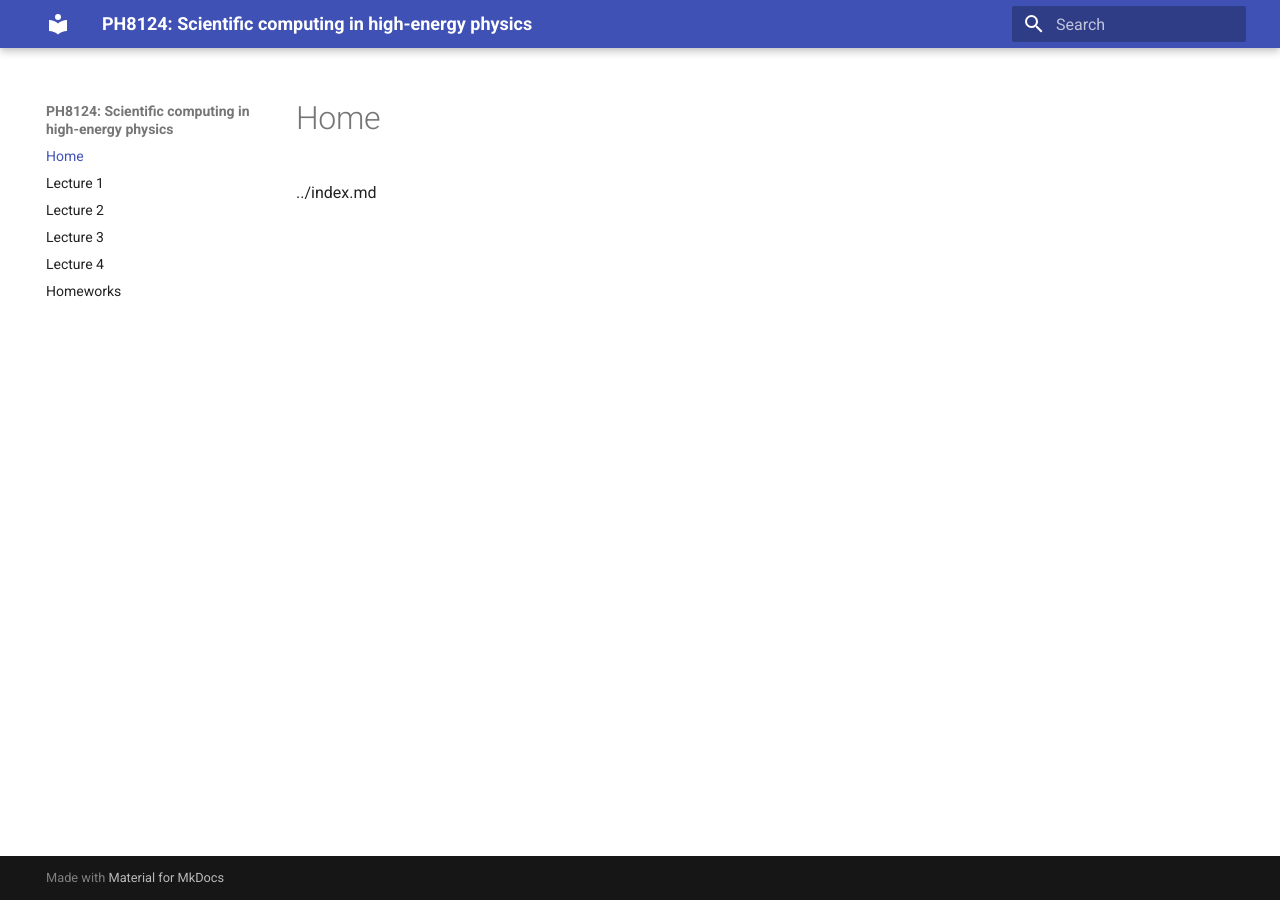
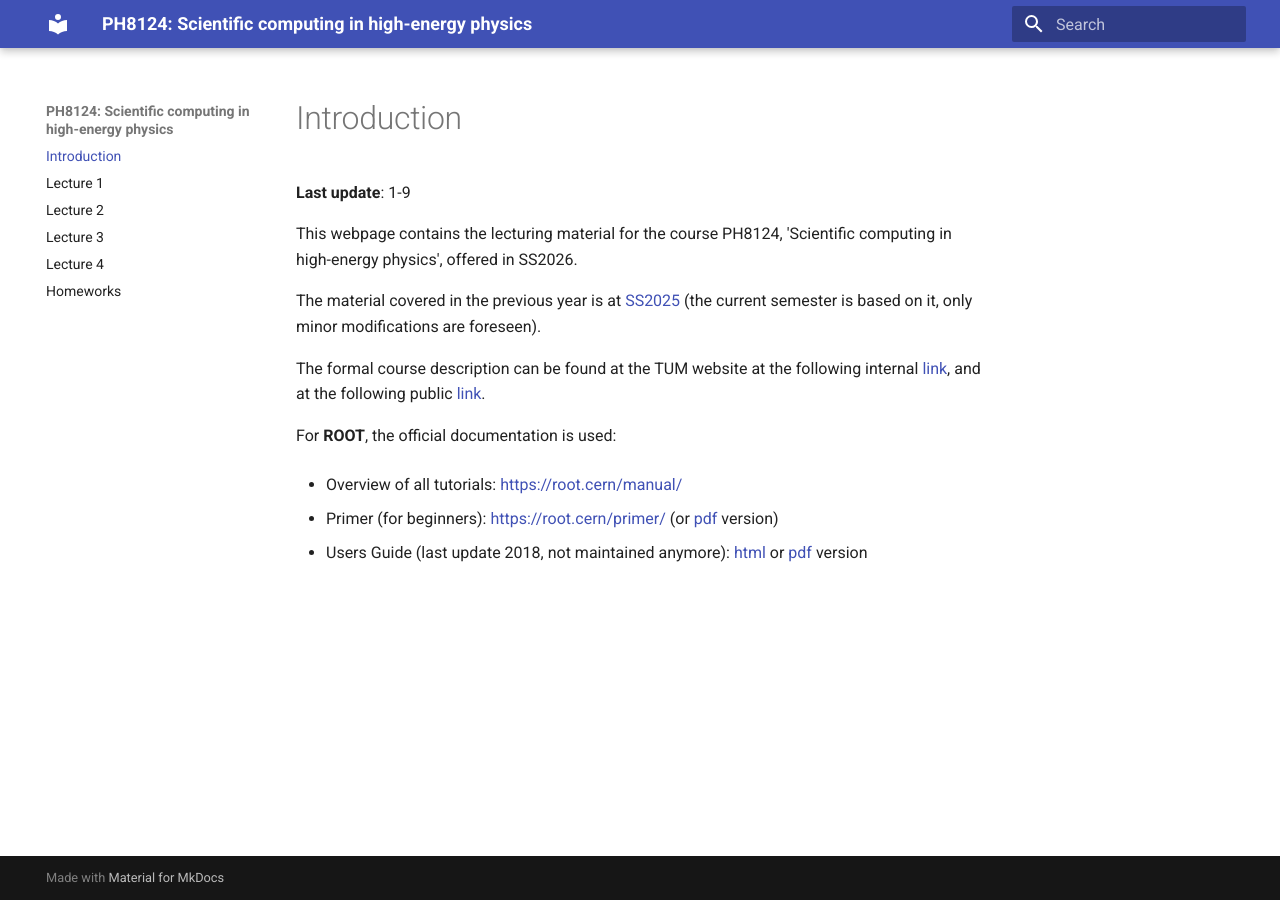
Before and after one commit to abilandz/ab, an MkDocs documentation site: the page built from docs/index.md, in a window 1280 px wide. Built offline with MkDocs 1.6.1 and Material for MkDocs 9.7.7, drawn with Linux system fonts in a browser that asks for light colours.

Commit message:
minor update

```diff
--- a/docs/hooks/conditional_nav.py
+++ b/docs/hooks/conditional_nav.py
@@ -7,7 +7,7 @@ def on_config(config):
 
     if theme_name == "mkdocs": # Navigation for "bootstrap" theme (the default theme, but I have to use "mkdocs", not "bootstrap" as the name here)
         config.nav = [
-            {"Home": "index.md"}, # this file "index.md" must be in docs/
+            {"Introduction": "index.md"}, # this file "index.md" must be in docs/
             {"Lecture 1": "Lecture_1.md"},
             {"Lecture 2": "Lecture_2.md"},
             {"Lecture 3": "Lecture_3.md"},
@@ -25,7 +25,7 @@ def on_config(config):
 
     elif theme_name == "material": # Navigation for "Material" theme
         config.nav = [
-            {"Home": "index.md"}, # this file "index.md" must be in docs/
+            {"Introduction": "index.md"}, # this file "index.md" must be in docs/
             {"Lecture 1": "Lecture_1.md"},
             {"Lecture 2": "Lecture_2.md"},
             {"Lecture 3": "Lecture_3.md"},
@@ -42,7 +42,7 @@ def on_config(config):
 
     elif theme_name == "readthedocs": # Different structure for "ReadTheDocs" theme
         config.nav = [
-            {"Home": "index.md"}, # this file "index.md" must be in docs/
+            {"Introduction": "index.md"}, # this file "index.md" must be in docs/
             {"Lecture 1": "Lecture_1.md"},
             {"Lecture 2": "Lecture_2.md"},
             {"Lecture 3": "Lecture_3.md"},
--- a/docs/index.md
+++ b/docs/index.md
@@ -1 +1,17 @@
-../index.md
+# Introduction
+
+**Last update**: 1-9
+
+This webpage contains the lecturing material for the course PH8124, 'Scientific computing in high-energy physics', offered in SS2026.
+
+The material covered in the previous year is at [SS2025]( https://abilandz.gitbook.io/ss2025 ) (the current semester is based on it, only minor modifications are foreseen).
+
+The formal course description can be found at the TUM website at the following internal [link]( https://app.srv.nat.tum.de/mhb/description?id=17361  ), and at the following public [link]( https://academics.nat.tum.de/org/mh/details/mod/PH8124/ ).
+
+For **ROOT**, the official documentation is used:
+
+* Overview of all tutorials: [https://root.cern/manual/](https://root.cern/manual/)
+
+* Primer (for beginners): [https://root.cern/primer/](https://root.cern/primer/) (or [pdf](https://cernbox.cern.ch/index.php/s/bmbmbqUMA1keZCH) version)
+
+* Users Guide (last update 2018, not maintained anymore): [html](https://root.cern.ch/root/htmldoc/guides/users-guide/ROOTUsersGuide.html) or [pdf](https://cernbox.cern.ch/index.php/s/N4k9AQ8LtCFWQIc) version
```
